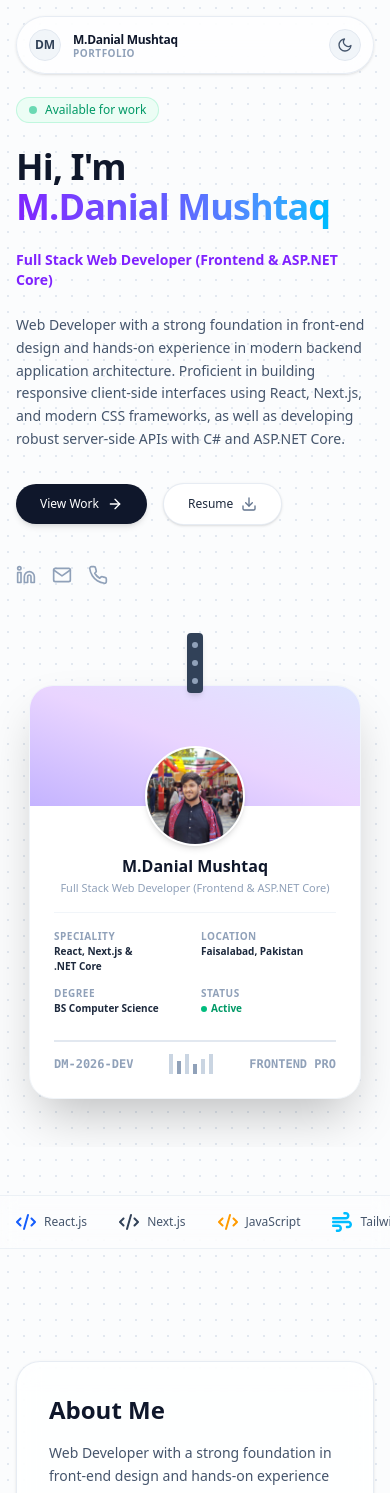
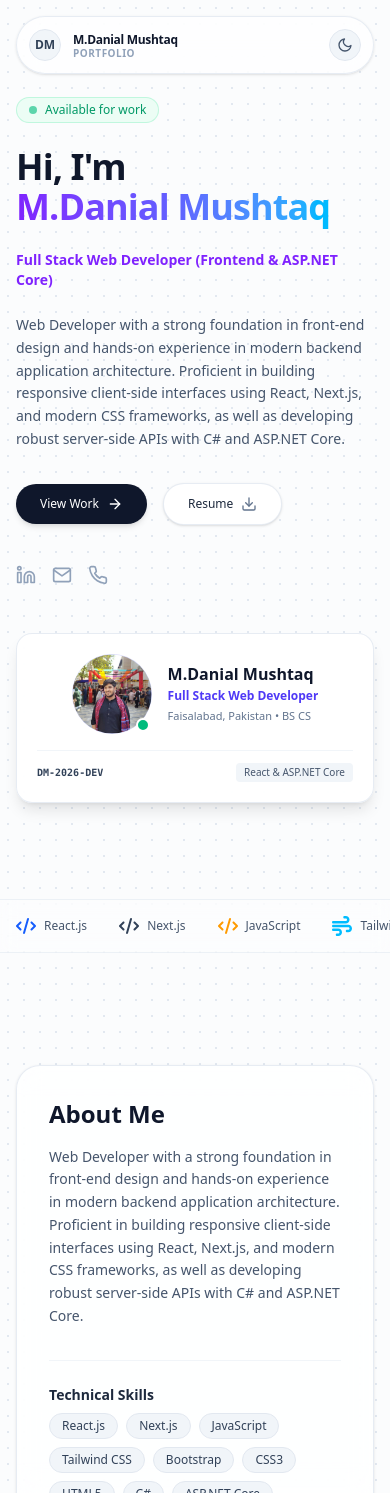
Before and after one commit to Danial968926/Portfolio, a Next.js app: page / in a window 390 px wide. Shown: the top 1493 px of the page. Built offline with nearby package versions, Linux system fonts and the light colour scheme.

Commit message:
Centered mobile badge layout

```diff
--- a/src/components/IdBadgeCard.jsx
+++ b/src/components/IdBadgeCard.jsx
@@ -4,10 +4,44 @@ import React from 'react';
 
 export default function IdBadgeCard() {
   return (
-    <div className="lg:col-span-5 min-w-0 flex flex-col items-center justify-center">
+    <div className="lg:col-span-5 min-w-0 flex flex-col items-center justify-center w-full max-w-md lg:max-w-none mx-auto lg:mx-0 relative">
+
+      {/* ------------------- MOBILE VIEW (Sleek Horizontal Card) ------------------- */}
+      <div className="block lg:hidden w-full max-w-md bg-white/90 backdrop-blur-md rounded-2xl p-5 border border-slate-200/80 shadow-lg">
+        <div className="flex items-center justify-center gap-4 w-full">
+          <div className="relative w-20 h-20 rounded-full border-2 border-indigo-500/20 p-0.5 shrink-0 bg-slate-100">
+            <img
+              src="/images/img1.jpeg"
+              alt="M.Danial Mushtaq"
+              className="w-full h-full object-cover object-top rounded-full scale-110"
+            />
+            <span className="absolute bottom-0 right-0 w-3.5 h-3.5 bg-emerald-500 border-2 border-white rounded-full" />
+          </div>
+
+          <div className="flex flex-col items-start justify-center text-left">
+            <h3 className="font-bold text-base text-slate-900 truncate">M.Danial Mushtaq</h3>
+            <p className="text-xs font-semibold text-indigo-600 truncate mt-0.5">
+              Full Stack Web Developer
+            </p>
+            <p className="text-[11px] text-slate-500 font-medium mt-1">
+              Faisalabad, Pakistan • BS CS
+            </p>
+          </div>
+        </div>
+
+        <div className="mt-4 pt-3 border-t border-slate-100 flex items-center justify-between text-[10px] font-mono text-slate-400">
+          <span className="font-semibold text-slate-700">DM-2026-DEV</span>
+          <span className="px-2 py-0.5 rounded bg-slate-100 text-slate-600 font-sans font-medium text-[10px]">
+            React & ASP.NET Core
+          </span>
+        </div>
+      </div>
+
+
+      {/* ------------------- DESKTOP VIEW (Hanging ID Badge Card) ------------------- */}
+      <div className="hidden lg:flex flex-col items-center justify-center">
         {/* Lanyard Clip */}
-      <div className="w-4 h-15 bg-slate-700 rounded-sm shadow-md flex flex-col gap-3 items-center justify-center relative z-20">
-        <div className="w-1.5 h-1.5 bg-slate-400 rounded-full"></div>
+        <div className="w-4 h-12 bg-slate-700 rounded-sm shadow-md flex flex-col gap-2 items-center justify-center relative z-20">
           <div className="w-1.5 h-1.5 bg-slate-400 rounded-full"></div>
           <div className="w-1.5 h-1.5 bg-slate-400 rounded-full"></div>
         </div>
@@ -15,13 +49,13 @@ export default function IdBadgeCard() {
         {/* Badge Container */}
         <div className="w-full max-w-[20.75rem] bg-white rounded-3xl shadow-2xl border border-slate-100 overflow-hidden relative z-10 -mt-2">
           {/* Banner Background */}
-        <div className="h-30   bg-gradient-to-tr from-violet-300 via-purple-200 to-indigo-100 relative">
+          <div className="h-28 bg-gradient-to-tr from-violet-300 via-purple-200 to-indigo-100 relative">
             <div className="absolute -bottom-10 left-1/2 -translate-x-1/2">
-            <div className="relative w-25 h-25 rounded-full border-2 border-white shadow-md overflow-hidden bg-slate-200">
+              <div className="relative w-24 h-24 rounded-full border-2 border-white shadow-md overflow-hidden bg-slate-200">
                 <img
                   src="/images/img1.jpeg"
                   alt="M.Danial Mushtaq"
-                className="w-full h-full object-cover object-center scale-130 -translate-x-0"
+                  className="w-full h-full object-cover object-top scale-110"
                 />
               </div>
             </div>
@@ -30,20 +64,22 @@ export default function IdBadgeCard() {
           {/* Profile Info */}
           <div className="pt-12 pb-6 px-6 text-center">
             <h3 className="font-bold text-base text-slate-900">M.Danial Mushtaq</h3>
-          <p className="text-[11px] font-medium text-slate-400 mt-0.5">Full Stack Web Developer (Frontend &amp; ASP.NET Core)</p>
+            <p className="text-[11px] font-medium text-slate-500 mt-0.5">
+              Full Stack Web Developer (Frontend &amp; ASP.NET Core)
+            </p>
 
             <hr className="my-4 border-slate-100" />
 
             {/* Data Grid */}
             <div className="grid grid-cols-2 gap-3 text-left text-[10px]">
-            <div className='flex flex-col'>
+              <div className="flex flex-col">
                 <span className="text-slate-400 font-semibold tracking-wider block">SPECIALITY</span>
                 <span className="font-bold text-slate-800">React, Next.js &amp;</span>
                 <span className="font-bold text-slate-800">.NET Core</span>
               </div>
               <div>
                 <span className="text-slate-400 font-semibold tracking-wider block">LOCATION</span>
-              <span className="font-bold text-slate-800">Faisalabad, Pakistan</span>
+                <span className="font-bold text-slate-800">Faisalabad, PK</span>
               </div>
               <div>
                 <span className="text-slate-400 font-semibold tracking-wider block">DEGREE</span>
@@ -59,8 +95,8 @@ export default function IdBadgeCard() {
 
             {/* Footer Code Bar */}
             <div className="mt-6 pt-3 border-t-2 border-slate-200 flex items-center justify-between text-[9px] text-slate-400 font-mono">
-            <span className="text-[12px] font-semibold">DM-2026-DEV</span>
-            <div className="flex items-end gap-1 h-5">
+              <span className="text-[11px] font-semibold text-slate-600">DM-2026-DEV</span>
+              <div className="flex items-end gap-1 h-4">
                 <div className="w-1 h-full bg-slate-300"></div>
                 <div className="w-1 h-2/3 bg-slate-400"></div>
                 <div className="w-1 h-full bg-slate-300"></div>
@@ -68,10 +104,12 @@ export default function IdBadgeCard() {
                 <div className="w-1 h-3/4 bg-slate-300"></div>
                 <div className="w-1 h-full bg-slate-300"></div>
               </div>
-            <span className="text-[12px] font-semibold">FRONTEND PRO</span>
+              <span className="text-[11px] font-semibold text-slate-600">FULLSTACK PRO</span>
             </div>
           </div>
         </div>
       </div>
+
+    </div>
   );
 }
```
Lines whose indentation alone changed are shown as unchanged.
